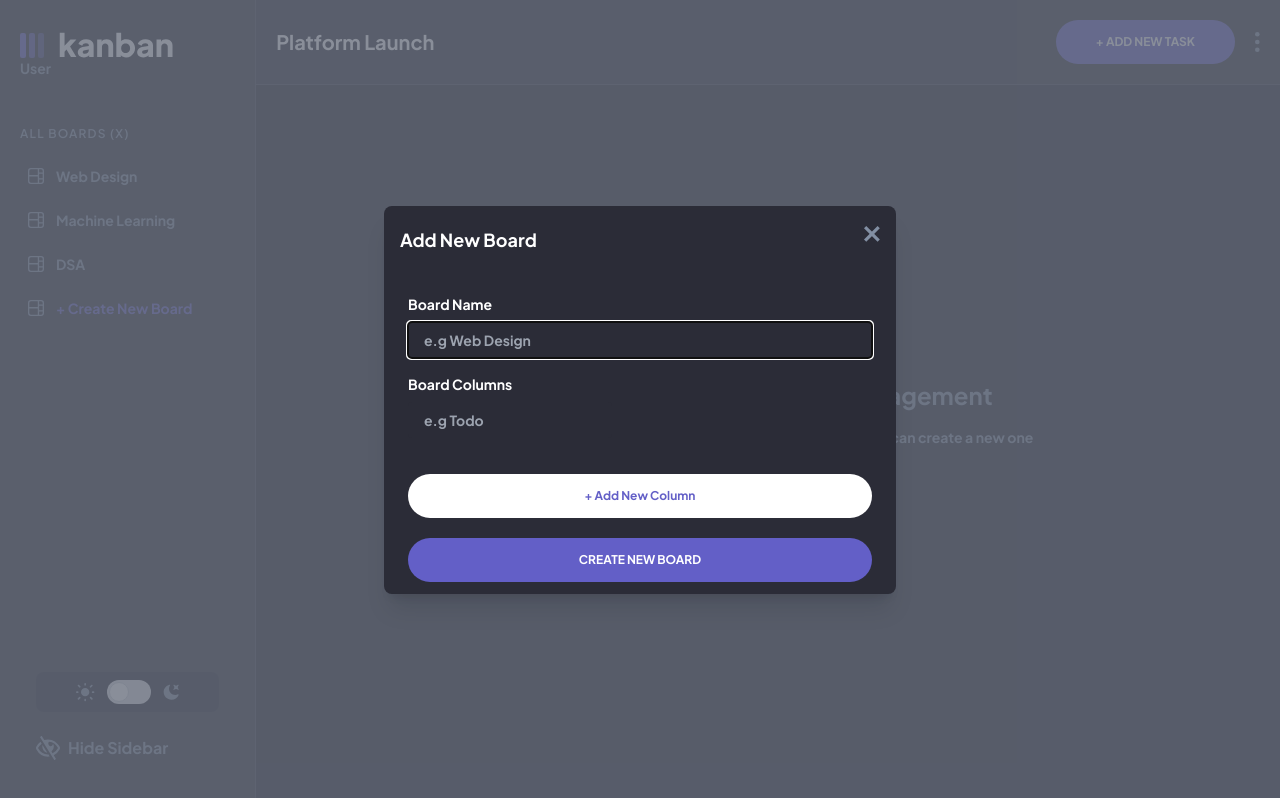
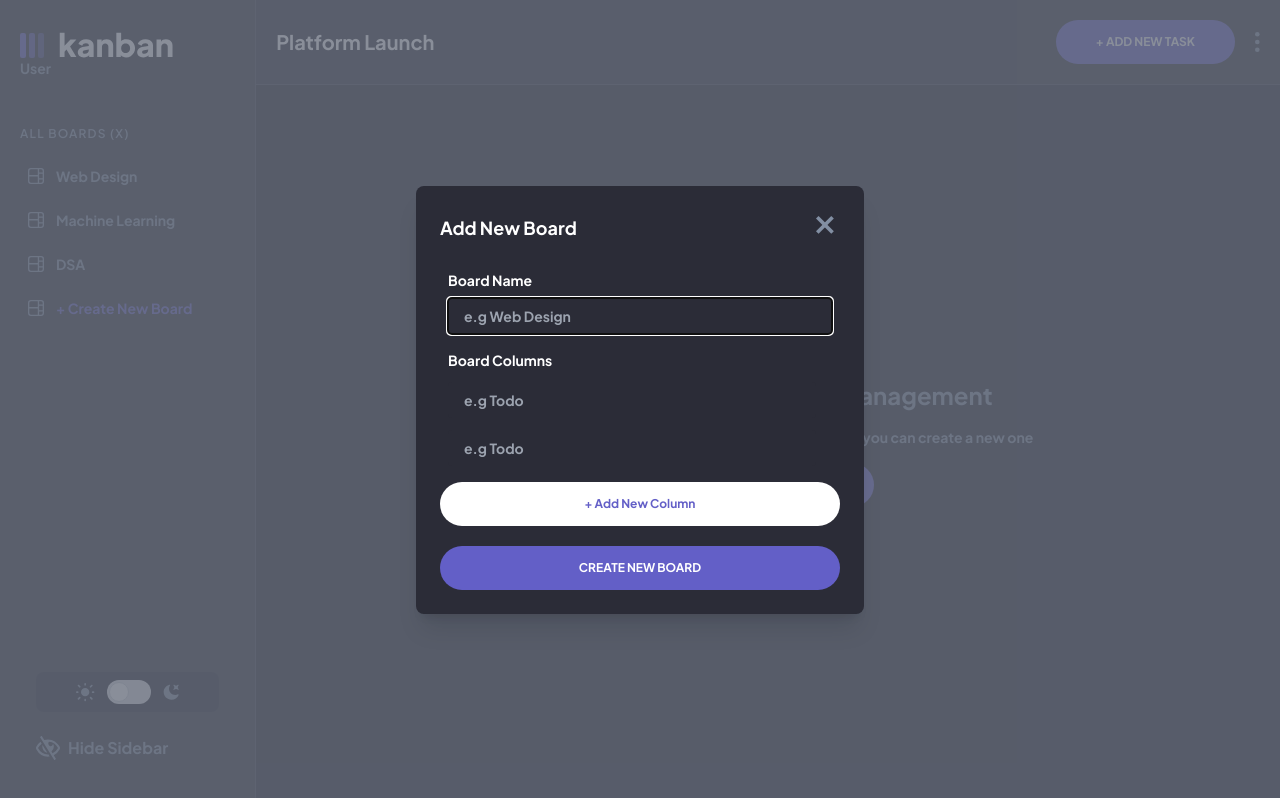
Before and after one commit to swarajzz/Kanban, a Next.js app: page / in a window 1280 px wide. Both pictures are taken after a click on the button "+ CREATE NEW BOARD". Built offline with nearby package versions, Linux system fonts and the light colour scheme.

Commit message:
update form + re-usable crossIcon component

```diff
--- /dev/null
+++ b/app/_components/CrossIcon.tsx
@@ -0,0 +1,34 @@
+import React from "react";
+
+function CrossIcon({
+  width,
+  height,
+  toggleDialog,
+}: {
+  width?: number;
+  height?: number;
+  toggleDialog?: () => void;
+}) {
+  return (
+    <div
+      className="cursor-pointer fill-primary-300 transition delay-75 hover:fill-red-400"
+      onClick={toggleDialog}
+    >
+      <svg
+        width={width}
+        height={height}
+        viewBox="0 0 20 20"
+        xmlns="http://www.w3.org/2000/svg"
+      >
+        <g
+          fillRule="evenodd"
+        >
+          <path d="m12.728 0 2.122 2.122L2.122 14.85 0 12.728z" />
+          <path d="M0 2.122 2.122 0 14.85 12.728l-2.122 2.122z" />
+        </g>
+      </svg>
+    </div>
+  );
+}
+
+export default CrossIcon;
--- a/app/_components/NewBoard.tsx
+++ b/app/_components/NewBoard.tsx
@@ -1,8 +1,7 @@
 "use client";
-import React, { RefObject, useRef, useState } from "react";
-import CrossIcon from "@/public/svgs/icon-cross.svg";
-import Image from "next/image";
+import React, { RefObject } from "react";
 import { Button } from "./Button";
+import CrossIcon from "./CrossIcon";
 
 function NewBoard({
   dialogRef,
@@ -15,7 +14,6 @@ function NewBoard({
     <dialog
       className="relative z-10 transition delay-100 duration-300 ease-in-out"
       aria-labelledby="modal-title"
-      // role="dialog"
       aria-modal="true"
       ref={dialogRef}
     >
@@ -26,21 +24,13 @@ function NewBoard({
 
       <div className="fixed inset-0 z-10 w-screen overflow-y-auto">
         <div className="flex min-h-full items-end justify-center p-4 text-center sm:items-center sm:p-0">
-          <div className="relative transform overflow-hidden rounded-lg bg-primary-500 text-left shadow-xl transition-all sm:my-8 sm:w-full sm:max-w-lg">
-            <div className="flex justify-between px-4 pb-4 pt-5">
+          <div className="relative my-8 w-full max-w-md transform overflow-hidden rounded-lg bg-primary-500 text-left shadow-xl transition-all">
+            <div className="flex items-center justify-between px-6 py-7">
               <h2 className="text-lg text-white">Add New Board</h2>
-              <Image
-                src={CrossIcon}
-                className="cursor-pointer"
-                alt="cross icon"
-                onClick={toggleDialog}
-                style={{ objectFit: "contain", width: "16px", height: "16px" }}
-              />
+              <CrossIcon width={24} height={24} toggleDialog={toggleDialog} />
             </div>
 
-            {/* <div className="px-4 pb-4 pt-5 sm:p-6 sm:pb-4"> */}
-            <form className="flex flex-col gap-4 px-4 pb-4 pt-5 sm:p-6 sm:pb-4">
-              {/* <FormRow /> */}
+            <form className="flex flex-col gap-4 px-8 pb-4">
               <div className="flex flex-col">
                 <label className="mb-2 text-sm text-white" htmlFor="boardName">
                   Board Name
@@ -52,26 +42,35 @@ function NewBoard({
                   type="text"
                 />
               </div>
-              <fieldset>
-                {/* <label htmlFor="">Board Columns</label> */}
-                <legend className="mb-2 text-white">Board Columns</legend>
-                <input
-                  placeholder="e.g Todo"
-                  className="border-grey-300 mb-2 w-auto rounded bg-primary-500 px-4 py-2 text-white"
-                  type="text"
-                />
+
+              <fieldset className="flex flex-col gap-3">
+                <legend className="mb-3 text-white">Board Columns</legend>
+                <div className="flex items-center gap-4">
+                  <input
+                    placeholder="e.g Todo"
+                    className="border-grey-300 w-full max-w-xl rounded bg-primary-500 px-4 py-2 text-white"
+                    type="text"
+                  />
+                  <CrossIcon />
+                </div>
+                <div className="flex items-center gap-4">
+                  <input
+                    placeholder="e.g Todo"
+                    className="border-grey-300 w-full max-w-xl rounded bg-primary-500 px-4 py-2 text-white"
+                    type="text"
+                  />
+                  <CrossIcon />
+                </div>
               </fieldset>
             </form>
-            <div className="flex flex-col gap-5 px-4 py-3 sm:px-6">
+            <div className="flex flex-col gap-5 px-4 mb-6 sm:px-6">
               <Button
-                // className="inline-flex w-full justify-center rounded-md bg-red-600 px-3 py-2 text-sm font-semibold text-white shadow-sm hover:bg-red-500 sm:ml-3 sm:w-auto"
                 size="md"
                 intent={"secondary"}
               >
                 + Add New Column
               </Button>
               <Button
-                // className="mt-3 inline-flex w-full justify-center rounded-md bg-white px-3 py-2 text-sm font-semibold text-gray-900 shadow-sm ring-1 ring-inset ring-gray-300 hover:bg-gray-50 sm:mt-0 sm:w-auto"
                 size="md"
                 intent={"primary"}
               >
```
